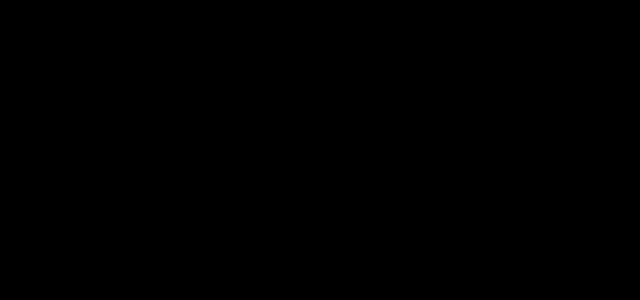
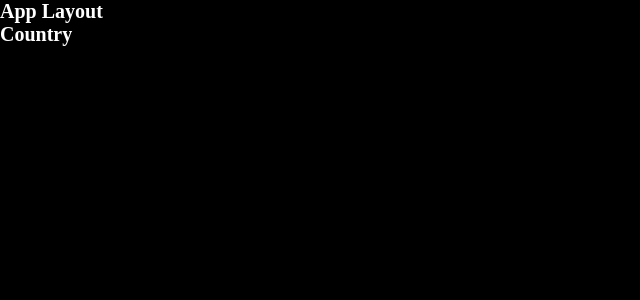
Before and after one commit to Itsarun01/Country-Explorer, a React (Vite) app: page /country in a window 1280 px wide. Shown: the top 300 px of the page, without its empty margins (0-640 px from the left). Built offline with nearby package versions, Linux system fonts and the light colour scheme.

Commit message:
routing and app layout done

```diff
--- a/src/App.css
+++ b/src/App.css
@@ -1,4 +1,4 @@
-*{
+* {
     margin: 0;
     padding: 0;
     box-sizing: border-box;
@@ -10,33 +10,34 @@
 
   html {
     font-size: 62.5%;
-    font-family: 'urbanist';
+    font-family: "urbanist";
   }
 
   body {
-
     background-color: black;
   }
 
-h1, h2, h3, h4, h5, h6 {
+  h1,h2,h3,h4,h5 {
     color: #fff;
+  }
+
+  p,li,a,button {
+    font-size: 1.7rem;
+    letter-spacing: 0.1rem;
+    line-height: 1.6;
+    color: #fff;
+  }
+
+  li {
+    list-style: none;
   }
 
   a {
     color: #000;
 
-  &:hover{
-    color: #2e86c1
+    &:hover {
+      color: #2e86c1;
     }
-
-}
-
-p, li, a, button {
-    font-size: 1.7rem;
-    color: #fff;
-    letter-spacing: 0.1rem;
-    line-height: 1.6;
-
   }
 
   button {
--- a/src/App.jsx
+++ b/src/App.jsx
@@ -1,11 +1,44 @@
+import {createBrowserRouter, RouterProvider} from "react-router-dom";
 import "./App.css";
+import Home from "./pages/Home";
+import About from "./pages/About";
+import Contact from "./pages/Contact";
+import Country from "./pages/Country";
+import NoteFoundPage from "./pages/NoteFoundPage";
+import AppLayout from "./Components/Layout/AppLayout";
+
+const router = createBrowserRouter([
+  {
+    path: "/",
+    element: <AppLayout />,
+
+    children: [
+      {
+        path: "/home",
+        element: <Home />,
+      },
+      {
+        path: "about",
+        element: <About />,
+      },
+      {
+        path: "contact",
+        element: <Contact />,
+      },
+      {
+        path: "/country",
+        element: <Country />,
+      },
+      {
+        path: "*",
+        element: <NoteFoundPage />,
+      },
+    ],
+  },
+]);
 
 const App = () => {
-  return (
-    <>
-      <div>App</div>
-    </>
-  );
+  return <RouterProvider router={router} />;
 };
 
 export default App;
--- /dev/null
+++ b/src/Components/Footer.jsx
@@ -0,0 +1,5 @@
+const Footer = () => {
+  return <div>Footer</div>;
+};
+
+export default Footer;
--- /dev/null
+++ b/src/Components/Header.jsx
@@ -0,0 +1,5 @@
+const Header = () => {
+  return <div>Header</div>;
+};
+
+export default Header;
--- /dev/null
+++ b/src/Components/Layout/AppLayout.jsx
@@ -0,0 +1,14 @@
+import {Outlet} from "react-router-dom";
+
+const AppLayout = () => {
+  return (
+    <>
+      <h1>App Layout</h1>
+      <header />
+      <Outlet />
+      <footer />
+    </>
+  );
+};
+
+export default AppLayout;
--- a/src/pages/About.jsx
+++ b/src/pages/About.jsx
@@ -1,7 +1,9 @@
 const About = () => {
   return (
     <>
-      <div>About</div>
+      <div>
+        <h1>About</h1>
+      </div>
     </>
   );
 };
--- a/src/pages/Contact.jsx
+++ b/src/pages/Contact.jsx
@@ -1,7 +1,9 @@
 const Contact = () => {
   return (
     <>
-      <div>Contact</div>
+      <div>
+        <h1>Contact</h1>
+      </div>
     </>
   );
 };
--- a/src/pages/Country.jsx
+++ b/src/pages/Country.jsx
@@ -1,7 +1,9 @@
 const Country = () => {
   return (
     <>
-      <div>Country</div>
+      <div>
+        <h1>Country</h1>
+      </div>
     </>
   );
 };
--- a/src/pages/Home.jsx
+++ b/src/pages/Home.jsx
@@ -1,7 +1,9 @@
 const Home = () => {
   return (
     <>
-      <div>Home</div>
+      <div>
+        <h1>Home</h1>
+      </div>
     </>
   );
 };
--- /dev/null
+++ b/src/pages/NoteFoundPage.jsx
@@ -0,0 +1,11 @@
+const NoteFoundPage = () => {
+  return (
+    <>
+      <div style={{textAlign: "center", marginTop: "50px", fontSize: "30px"}}>
+        <h1>404 - Page Not Found</h1>
+      </div>
+    </>
+  );
+};
+
+export default NoteFoundPage;
```
Lines whose indentation alone changed are shown as unchanged.
